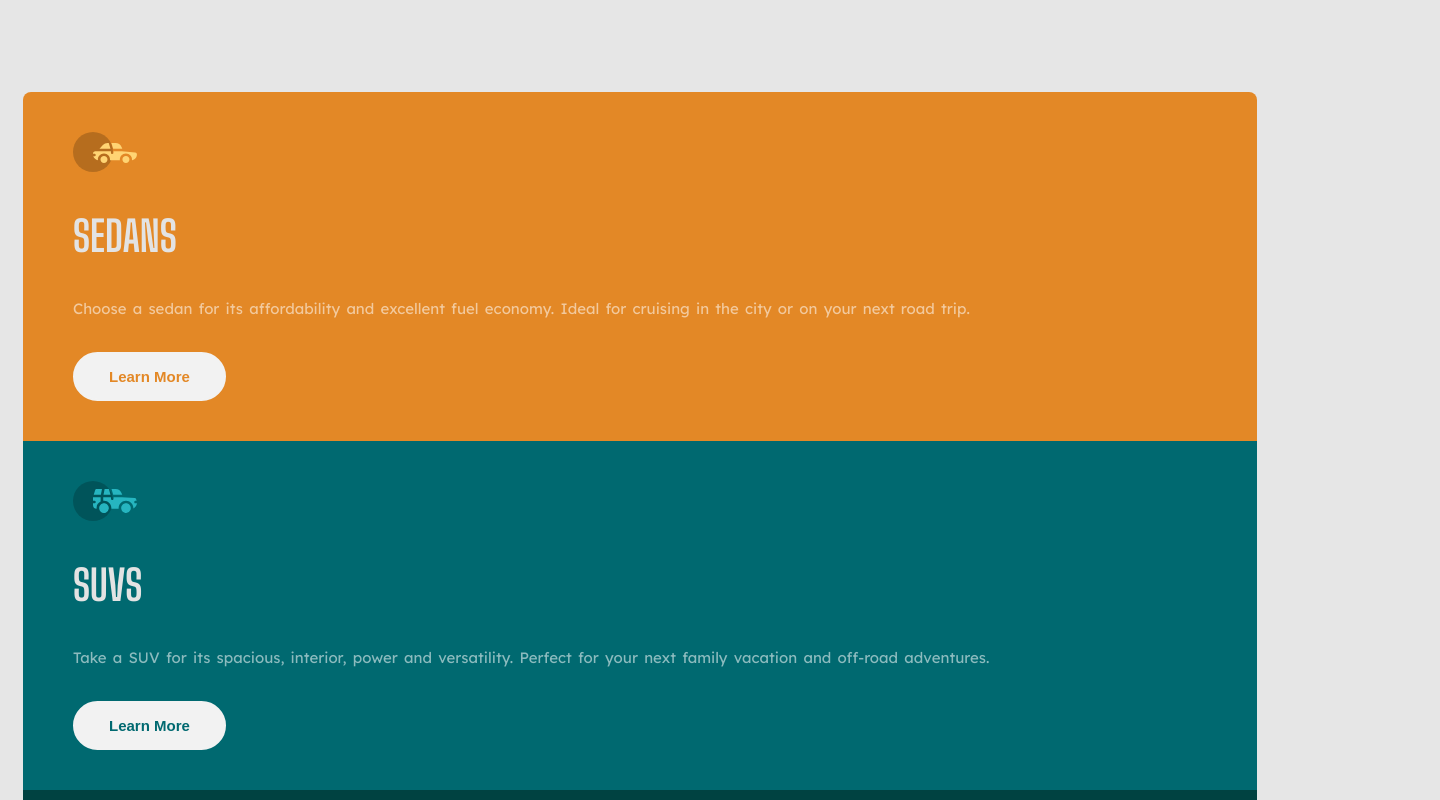
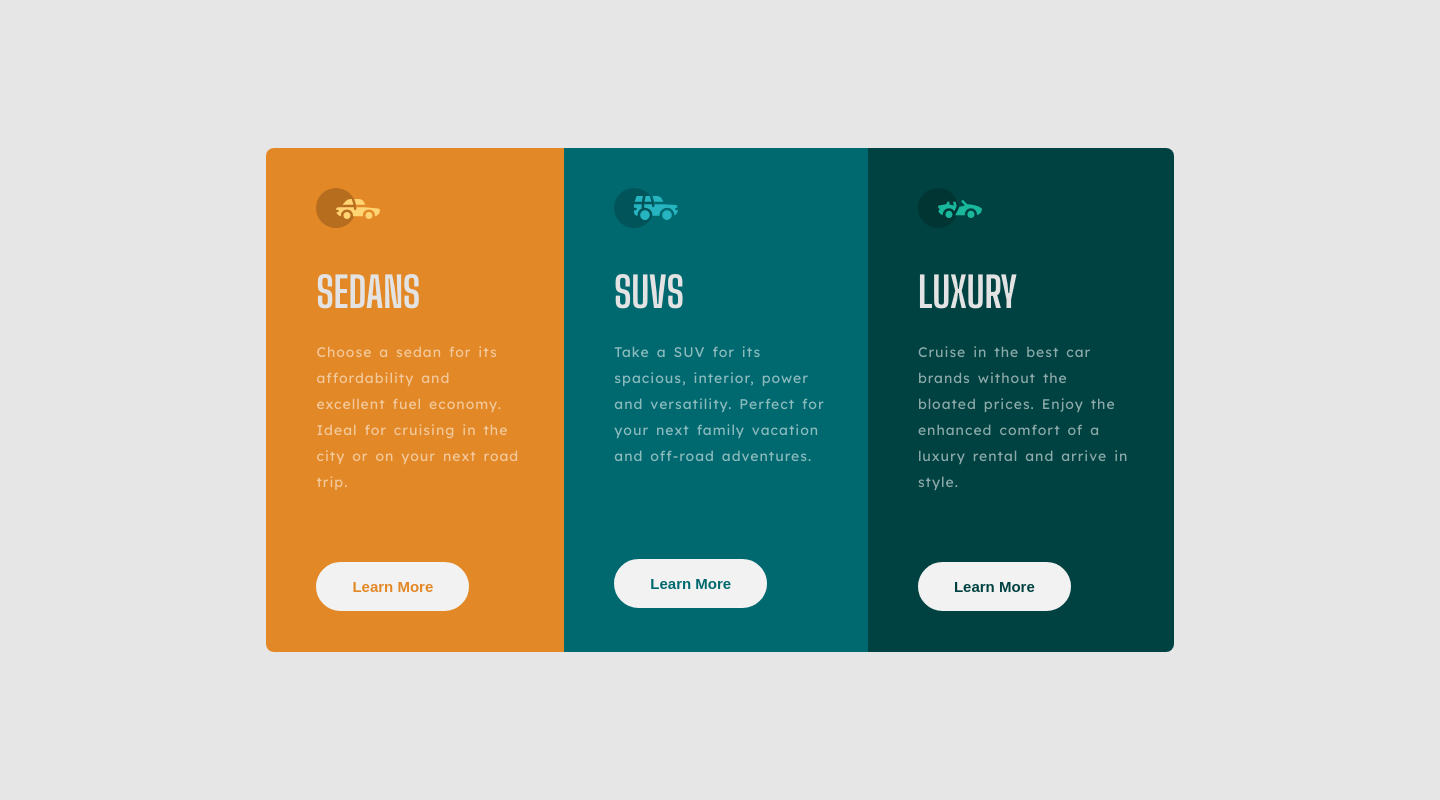
Before and after one commit to paro-418/3-column-preview-card-component-main, a plain HTML site: page index.html in a window 1280 px wide. Shown: the top 800 px of the page, 1440 px wide, since content can reach past the window. Drawn offline with Linux system fonts and the light colour scheme.

Commit message:
designed for 1440x800 screen size

```diff
--- a/style.css
+++ b/style.css
@@ -14,40 +14,23 @@ body {
   display: flex;
   flex-direction: column;
 }
-.name {
-  font-family: "Big Shoulders Display", cursive;
-}
 
 .box1 {
   background-color: hsl(31, 77%, 52%);
   border-top-left-radius: 8px;
   border-top-right-radius: 8px;
 }
-.box{
+.box {
   border: none;
 }
 .box1 button {
   color: hsl(31, 77%, 52%);
-  background-color: hsl(0, 0%, 95%);
-  margin: 0px 0px 40px 50px;
-  border: 2px solid  hsl(0, 0%, 95%);;
-  padding: 14px 34px;
-  font-size: 15px;
-  border-radius: 50px;
-  font-weight: 700;
 }
 .box2 {
   background-color: hsl(184, 100%, 22%);
 }
 .box2 button {
-  background-color: hsl(0, 0%, 95%);
   color: hsl(184, 100%, 22%);
-  margin: 0px 0px 40px 50px;
-  border: 2px solid  hsl(0, 0%, 95%);;
-  padding: 14px 34px;
-  font-size: 15px;
-  border-radius: 50px;
-  font-weight: 700;
 }
 .box3 {
   background-color: hsl(179, 100%, 13%);
@@ -55,18 +38,20 @@ body {
   border-bottom-right-radius: 8px;
 }
 .box3 button {
+  color: hsl(179, 100%, 13%);
+}
+button {
   background-color: hsl(0, 0%, 95%);
-  color: hsl(179, 100%, 13%);
-  margin: 0px 0px 40px 50px;
-  border: 2px solid  hsl(0, 0%, 95%);;
+  border: 2px solid hsl(0, 0%, 95%);
   padding: 14px 34px;
   font-size: 15px;
   border-radius: 50px;
   font-weight: 700;
+  margin: 0px 0px 40px 50px;
 }
-button:hover{
+button:hover {
   background-color: transparent;
-    color:  hsl(0, 0%, 95%);;
+  color: hsl(0, 0%, 95%);
 }
 img {
   margin: 40px 0px 35px 50px;
@@ -75,6 +60,7 @@ img {
   color: hsl(0, 0%, 89%);
   margin: 0px 0px 35px 50px;
   font-size: 42px;
+  font-family: "Big Shoulders Display", cursive;
 }
 .para {
   color: hsla(0, 0%, 100%, 0.55);
@@ -84,3 +70,53 @@ img {
   font-size: 15px;
   word-spacing: 2px;
 }
+
+@media only screen and (min-width: 376px) and (max-width: 1441px) {
+  * {
+    margin: 0px;
+    padding: 0px;
+    box-sizing: border-box;
+  }
+  body {
+    height: 800px;
+    width: 1440px;
+    display: flex;
+    justify-content: center;
+    align-items: center;
+  }
+  .container {
+    /* border: 2px solid white;*/
+    display: flex;
+    flex-direction: row;
+    height: 63%;
+    width: 63%;
+  }
+  .box {
+    border-radius: 0px;
+  }
+  .box1 {
+    border-top-left-radius: 8px;
+    border-bottom-left-radius: 8px;
+  }
+  .box3 {
+    border-top-right-radius: 8px;
+    border-bottom-right-radius: 8px;
+  }
+  .name {
+    margin: 0px 0px 22px 50px;
+  }
+  .box2 button{
+    margin: 60px 0px 0px 50px;
+
+  }
+  .box1 button,.box3 button {
+    margin: 37px 0px 0px 50px;
+  }
+  button:hover {
+    background-color: transparent;
+  }
+  .para{
+    font-size: 14px;
+    letter-spacing: 1px;
+  }
+}
```
Lines whose indentation alone changed are shown as unchanged.
